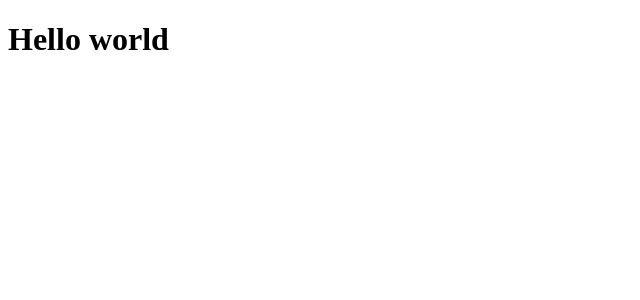
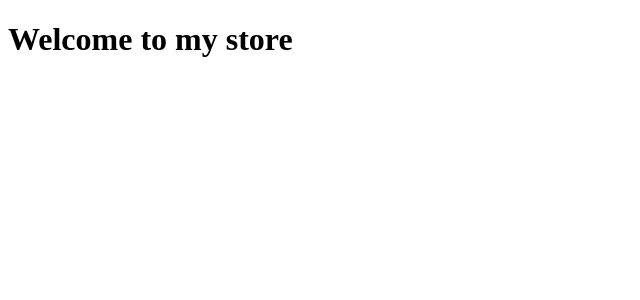
Before and after one commit to omar-gaal/frontend-challenge-nuxt, a Nuxt app: page / in a window 1280 px wide. Shown: the top 300 px of the page, without its empty margins (0-640 px from the left). Built offline with nearby package versions, Linux system fonts and the light colour scheme.

Commit message:
welcome msg

```diff
--- a/app.vue
+++ b/app.vue
@@ -1,5 +1,5 @@
 <template>
   <div>
-<h1>Hello world</h1>
+    <h1>Welcome to my store</h1>
   </div>
 </template>
```
